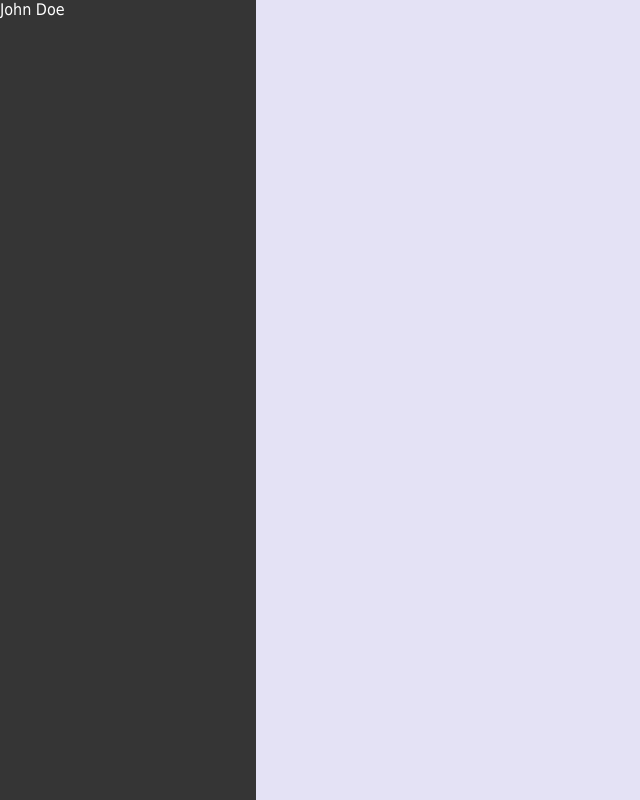
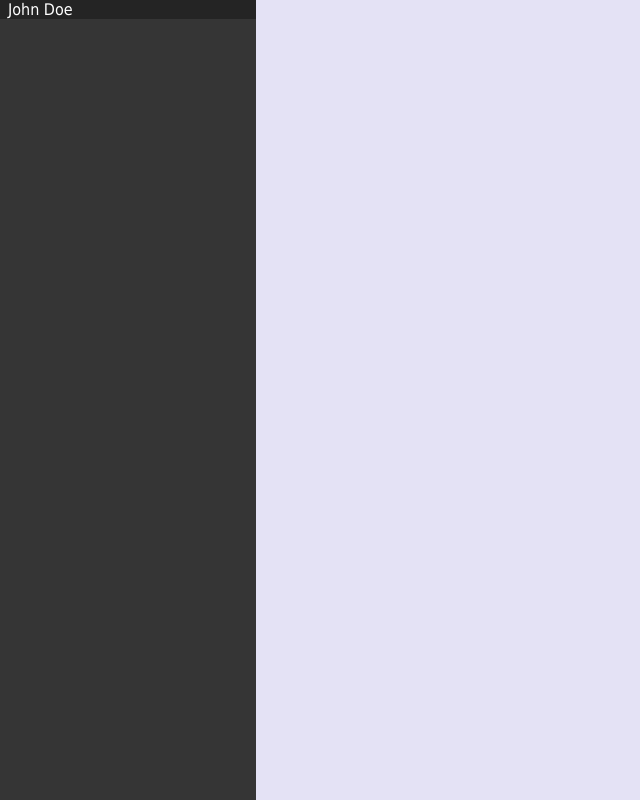
Before and after one commit to DrMladjanRadic/git_training_01, a plain HTML site: page index.html in a window 1280 px wide. Shown: the whole page, without its empty margins (0-640 px from the left). Drawn offline with Linux system fonts and the light colour scheme.

Commit message:
add style for sidebar links

```diff
--- a/style.css
+++ b/style.css
@@ -46,3 +46,11 @@ nav::before {
   top: 0;
   left: 100%;
 }
+
+
+
+.sidebar-links {
+  max-height: 43%;
+  background-color: #242424;
+  padding-left: 0.5em;
+}
```
